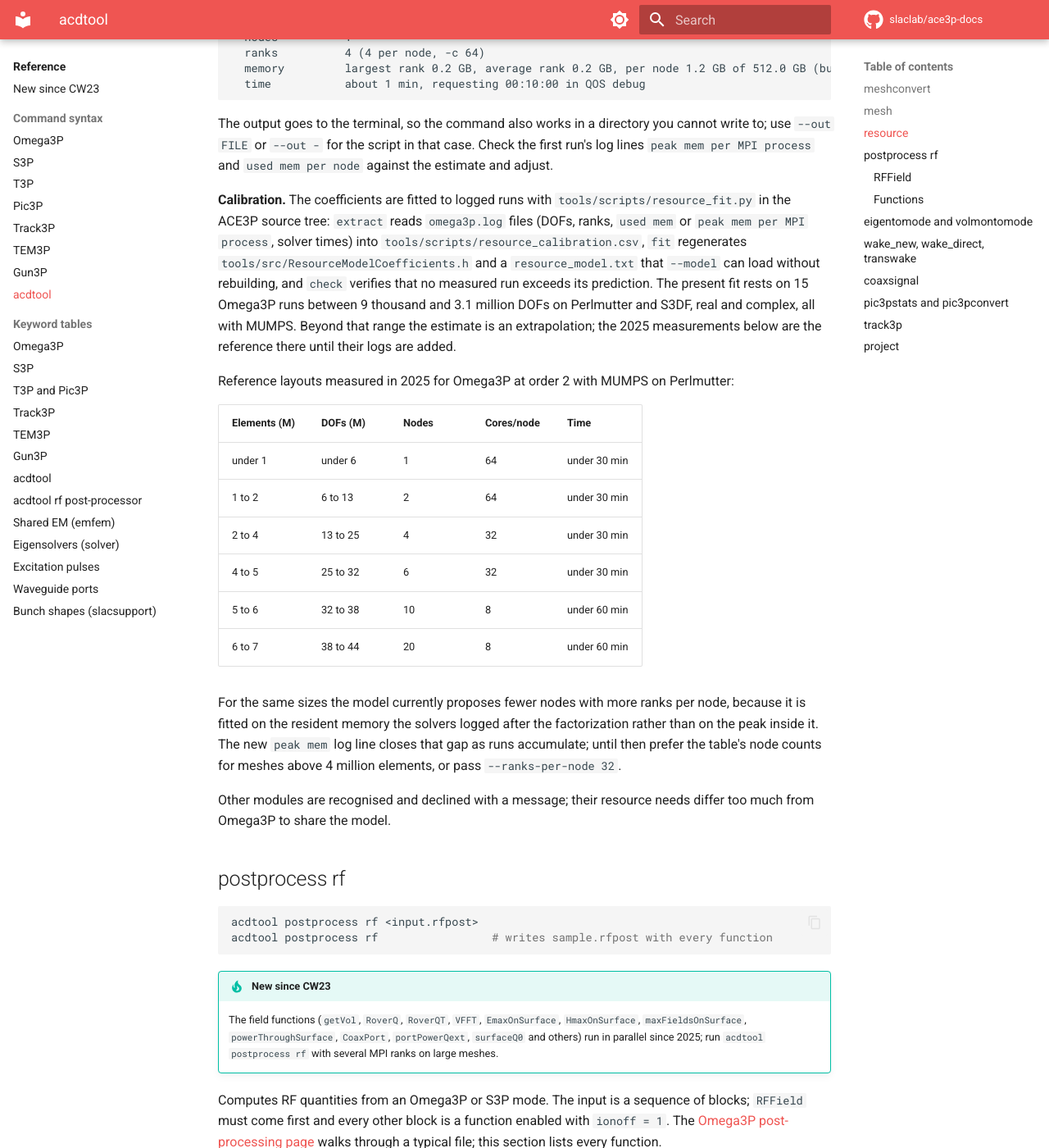
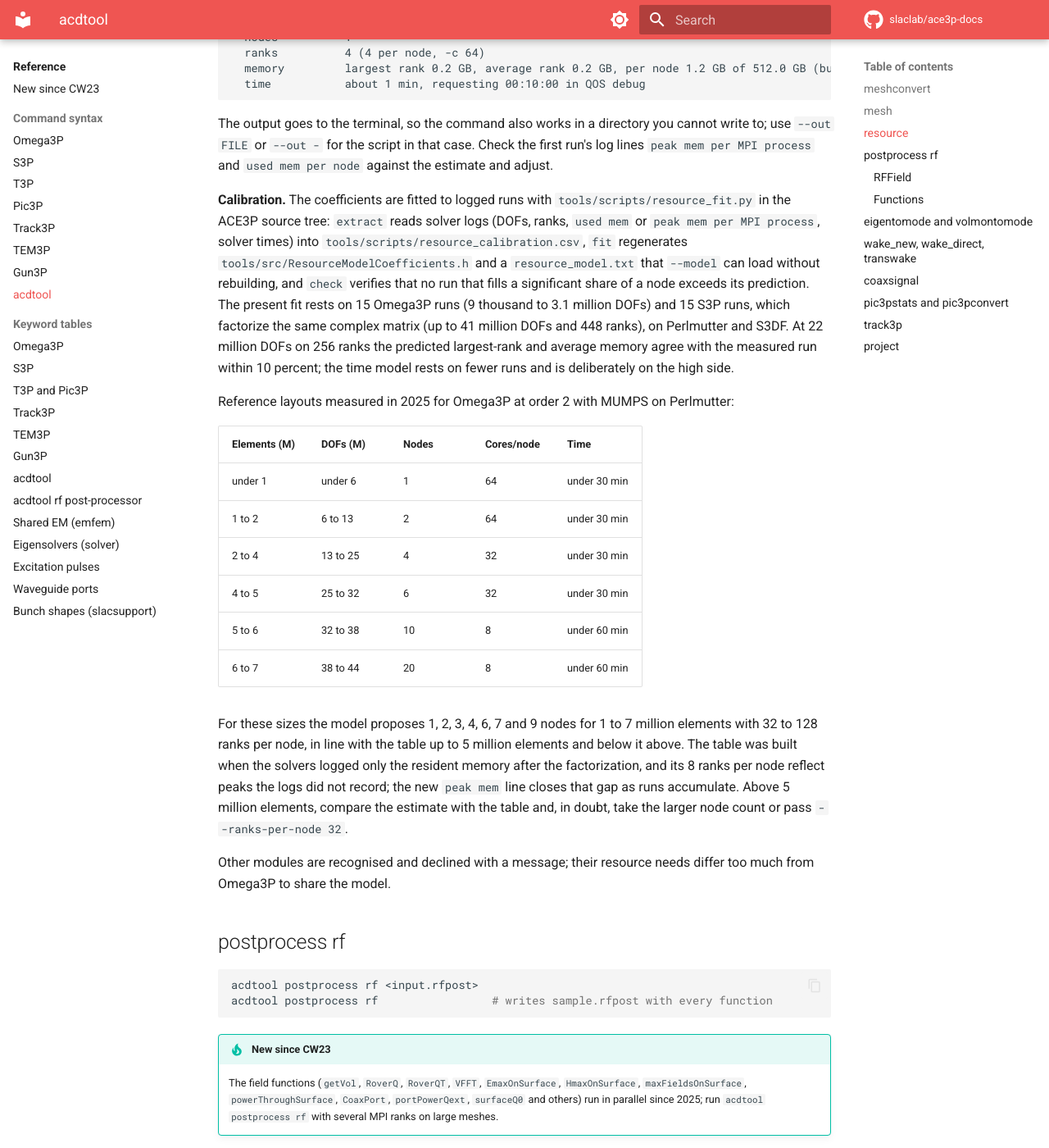
Before and after one commit to slaclab/ace3p-docs, an MkDocs documentation site: the page built from docs/reference/commands/acdtool.md, in a window 1280 px wide and 1400 px high, scrolled down 2623 px. Shown: the whole window at 82% size. Built offline with MkDocs 1.6.1 and Material for MkDocs 9.7.7, drawn with Linux system fonts in a browser that asks for light colours; comment, search, counter and statistics services are not loaded; the version menu is left out.

Commit message:
acdtool resource: calibration statement updated (S3P runs to 41 M DOFs, table comparison)
Generated with AI

Co-Authored-By: SLAC AI

```diff
--- a/docs/reference/commands/acdtool.md
+++ b/docs/reference/commands/acdtool.md
@@ -104,14 +104,15 @@ use `--out FILE` or `--out -` for the script in that case. Check the first run's
 `peak mem per MPI process` and `used mem per node` against the estimate and adjust.
 
 **Calibration.** The coefficients are fitted to logged runs with
-`tools/scripts/resource_fit.py` in the ACE3P source tree: `extract` reads `omega3p.log` files
-(DOFs, ranks, `used mem` or `peak mem per MPI process`, solver times) into
-`tools/scripts/resource_calibration.csv`, `fit` regenerates `tools/src/ResourceModelCoefficients.h`
-and a `resource_model.txt` that `--model` can load without rebuilding, and `check` verifies that no
-measured run exceeds its prediction. The present fit rests on 15 Omega3P runs between 9 thousand
-and 3.1 million DOFs on Perlmutter and S3DF, real and complex, all with MUMPS. Beyond that range the
-estimate is an extrapolation; the 2025 measurements below are the reference there until their logs
-are added.
+`tools/scripts/resource_fit.py` in the ACE3P source tree: `extract` reads solver logs (DOFs, ranks,
+`used mem` or `peak mem per MPI process`, solver times) into `tools/scripts/resource_calibration.csv`,
+`fit` regenerates `tools/src/ResourceModelCoefficients.h` and a `resource_model.txt` that `--model`
+can load without rebuilding, and `check` verifies that no run that fills a significant share of a node
+exceeds its prediction. The present fit rests on 15 Omega3P runs (9 thousand to 3.1 million DOFs) and
+15 S3P runs, which factorize the same complex matrix (up to 41 million DOFs and 448 ranks), on
+Perlmutter and S3DF. At 22 million DOFs on 256 ranks the predicted largest-rank and average memory
+agree with the measured run within 10 percent; the time model rests on fewer runs and is deliberately
+on the high side.
 
 Reference layouts measured in 2025 for Omega3P at order 2 with MUMPS on Perlmutter:
 
@@ -124,10 +125,12 @@ Reference layouts measured in 2025 for Omega3P at order 2 with MUMPS on Perlmutt
 | 5 to 6 | 32 to 38 | 10 | 8 | under 60 min |
 | 6 to 7 | 38 to 44 | 20 | 8 | under 60 min |
 
-For the same sizes the model currently proposes fewer nodes with more ranks per node, because it is
-fitted on the resident memory the solvers logged after the factorization rather than on the peak
-inside it. The new `peak mem` log line closes that gap as runs accumulate; until then prefer the
-table's node counts for meshes above 4 million elements, or pass `--ranks-per-node 32`.
+For these sizes the model proposes 1, 2, 3, 4, 6, 7 and 9 nodes for 1 to 7 million elements with 32
+to 128 ranks per node, in line with the table up to 5 million elements and below it above. The table
+was built when the solvers logged only the resident memory after the factorization, and its 8 ranks
+per node reflect peaks the logs did not record; the new `peak mem` line closes that gap as runs
+accumulate. Above 5 million elements, compare the estimate with the table and, in doubt, take the
+larger node count or pass `--ranks-per-node 32`.
 
 Other modules are recognised and declined with a message; their resource needs differ too much from
 Omega3P to share the model.
```
